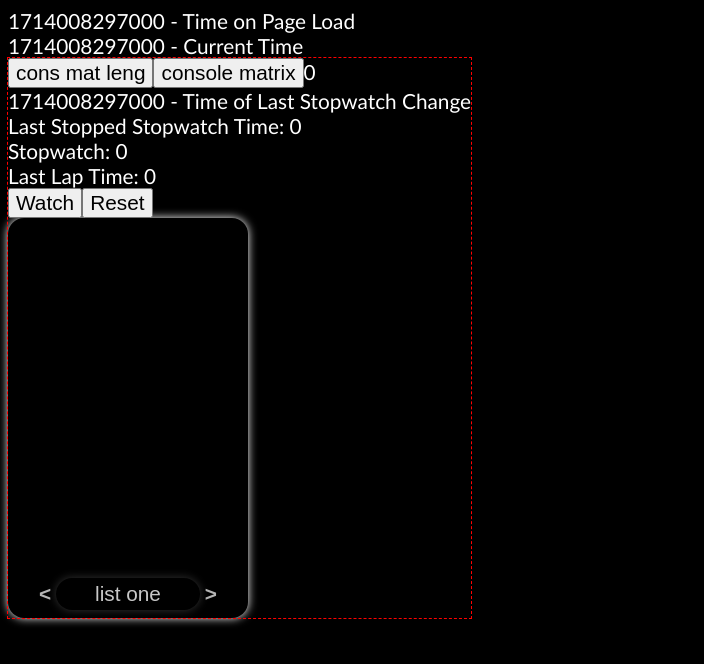
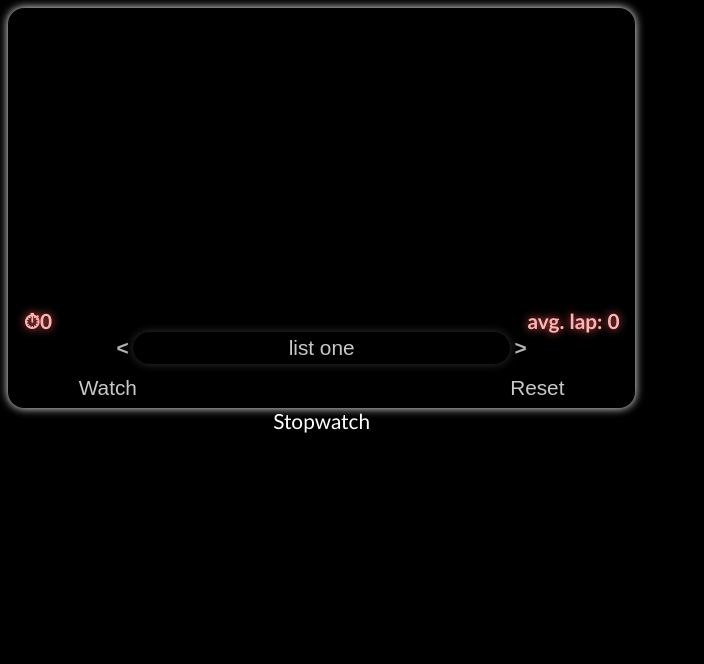
Before and after one commit to moefingers/react-timer_stop-watch, a React (Vite) app: page / in a window 1280 px wide. Shown: the top 664 px of the page, without its empty margins (0-704 px from the left). Built offline with nearby package versions, Linux system fonts and the light colour scheme.

Commit message:
added avg laptime

```diff
--- a/src/App.css
+++ b/src/App.css
@@ -8,6 +8,7 @@ body{
   font-family:  'Gill Sans', 'Gill Sans MT', "Calibri", 'Trebuchet MS', sans-serif;
 
   animation: fadeInAnimation ease 1s;
+  overflow-x: hidden;
 }
 
 
@@ -16,20 +17,25 @@ body *{
   font-size: 1.3rem;
 }
 
-.stopwatch-container {
+/* .stopwatch-container {
   outline: 1px dashed red
+} */
+.title{
+  margin: auto;
 }
 
 .stopwatch-list-container {
   border-radius: 1rem;
   box-shadow: 0 0 10px rgba(255,255,255,1);
   height: 50vh;
-  width: 30vh;
+  width: 49vw;
   overflow: hidden;
 }
 
+
+
 .stopwatch-scroll-container{
-  height: 90%;
+  height: 75%;
   width: 100%;
   overflow-x:hidden;
   overflow-y:scroll;
@@ -37,20 +43,36 @@ body *{
   box-sizing: content-box;
 }
 
+.stopwatch-time-container{
+  margin:auto;
+  width: 95%;
+  height:5%;
+  background:transparent;
+  display: flex;
+  align-items:baseline;
+  justify-content: space-between
+}
+.stopwatch-time, .average-stopwatch-lap{
+  text-shadow: 0 0 10px rgba(255,100,100,1);
+  color: rgba(255,180,180,1);
+  font-weight:900
+}
+
 
 .stopwatch-list-navigation-container{
   margin: 0 auto;
   padding: 0;
-  height:8%;
+  height:10%;
   width: 100%;
-  margin-bottom: 2%;
   display: flex;
   justify-content: center;
+  align-items: center;
   position: relative;
 }
 
 .stopwatch-input-container{
   width: 60%;
+  height: 80%;
   display:flex;
   justify-content: center;
 }
@@ -79,6 +101,7 @@ input.stopwatch-list-name-input:focus{
   outline: 0;
   text-shadow: 0 0 10px rgba(255,255,255,1);
   box-shadow: 0 0 10px rgba(255,255,255,1);
+  color: rgba(255,255,255,1);
   font-size:1.5rem;
 
 }
@@ -161,6 +184,29 @@ input.stopwatch-list-name-input:focus{
 }
 
 
+.stopwatch-control-button-container{
+  height:10%;
+  width: 80%;
+  margin: auto;
+  display: flex;
+  justify-content: space-between;
+  align-items: center;
+}
+.stopwatch-control-button{
+height: 80%;
+background: black;
+color: rgba(200,200,200,1);
+border: 0;
+padding: 0 .5rem;
+transition: .5s;
+/* outline: 1px solid white; */
+}
+.stopwatch-control-button:hover{
+  color: rgba(255,255,255,1);
+  text-shadow: 0 0 1rem rgba(255,255,255,1);
+  font-size: 1.5rem;
+  transition: .3s;
+}
 
 
 .stopwatch-unordered-list{
@@ -171,10 +217,12 @@ input.stopwatch-list-name-input:focus{
 
 .stopwatch-unordered-list > li{
   transition: .5s;
+  font-size: 1.25rem;
 }
 
-.stopwatch-unordered-list > li.shown{
-  opacity: 1;
+.stopwatch-unordered-list > li:hover{
+  transition: .2s;
+  font-size: 1.45rem;
 }
 
 .stopwatch-unordered-list > li:hover .stopwatch-time-reason{
--- a/src/App.jsx
+++ b/src/App.jsx
@@ -20,8 +20,8 @@ const [timeOnPageLoad, setTimeOnPageLoad] = useState(Date.now())
   return (
     <div className='app-container'>
 
-      <div className='development'>{timeOnPageLoad} - Time on Page Load</div>
-      <div className='development'>{currentTime} - Current Time</div>
+      {/* <div className='development'>{timeOnPageLoad} - Time on Page Load</div>
+      <div className='development'>{currentTime} - Current Time</div> */}
       <Stopwatch/>
     </div>
   )
--- a/src/assets/Animations.js
+++ b/src/assets/Animations.js
@@ -1,9 +1,17 @@
 export const fadeOpacityIn = [{opacity: 0}, {opacity: 1}]
 
-export const slideInFromLeft = [{transform: 'translateX(-100%)'}, {transform: 'translateX(0)'}]
+// export const slideInFromLeft = [{transform: 'translateX(-100%)'}, {transform: 'translateX(0)'}]
 
-export const slideInFromRight = [{transform: 'translateX(100%)'}, {transform: 'translateX(0)'}]
+// export const slideInFromRight = [{transform: 'translateX(100%)'}, {transform: 'translateX(0)'}]
 
-export const slideOutToRight = [{transform: 'translateX(0)'}, {transform: 'translateX(100%)'}]
+// export const slideOutToRight = [{transform: 'translateX(0)'}, {transform: 'translateX(100%)'}]
 
-export const slideOutToLeft = [{transform: 'translateX(0)'}, {transform: 'translateX(-100%)'}]
+// export const slideOutToLeft = [{transform: 'translateX(0)'}, {transform: 'translateX(-100%)'}]
+
+export const slideInFromLeft = [{transform: 'translateX(-100%)', opacity: 0}, {transform: 'translateX(0)', opacity: 1}]
+
+export const slideInFromRight = [{transform: 'translateX(100%)', opacity: 0}, {transform: 'translateX(0)', opacity: 1}]
+
+export const slideOutToRight = [{transform: 'translateX(0)', opacity: 1}, {transform: 'translateX(100%)', opacity: 0}]
+
+export const slideOutToLeft = [{transform: 'translateX(0)', opacity: 1}, {transform: 'translateX(-100%)', opacity: 0}]
--- a/src/stopwatch/Stopwatch.jsx
+++ b/src/stopwatch/Stopwatch.jsx
@@ -11,13 +11,15 @@ export default function Stopwatch() {
 const [timeOfLastStopwatchChange, setTimeOfLastStopwatchChange] = useState(Date.now()) // Time of Last Stopwatch Change // time stamp IE 1714009411220 ms
 const [lastStoppedStopwatchTime, setLastStoppedStopwatchTime] = useState(0) // Old Stopwatch Time to record previous active time // Not timestamp IE 3000 ms
 const [lastLapStopwatchTime, setLastLapStopwatchTime] = useState(0) // Old Stopwatch Time to record previous lap time // Not timestamp IE 3000 ms
+const [avgLapTime, setAvgLapTime] = useState(0) // stored average lap time
 const [stopwatchTime, setStopwatchTime] = useState(0) // Stopwatch Time (total time while active) // Not timestamp IE 3123 ms
 const [useIntervalActive, setUseIntervalActive] = useState(false) // Use Interval Active State (to turn on and on recording of time difference since last activation)// true = on / false = off
 const [lapAndStopped, setLapAndStopped] = useState(false)
 
+
 // const [stopwatchListMatrix, setStopwatchListMatrix] = useState([{name: "list one", array: [{time: 333, lastDifference: 4, reason: 'Stopped'}]}])
 
-const defaultStopwatchListItemObject = {storedTime: 0, name: "list one", array: []}
+const defaultStopwatchListItemObject = { storedTime: 0, name: "list one", array: []}
 const [stopwatchListObject, setStopwatchListObject] = useState({0: defaultStopwatchListItemObject})
 const [stopwatchListSelectedPseudoIndex, setStopwatchListSelectedPseudoIndex] = useState(0)
 // function to run (resume) stopwatch
@@ -40,11 +42,14 @@ function addLapTimeToStopwatchArray(reason) {
   if(stopwatchTime === 0) return
   let alreadyContainsTimeType = ""  // initialize already contains situation
   let indexOfTimeObjectToUpdate
-
+  let lapArray = []
+  let totalLapTime = 0
   stopwatchListObject[stopwatchListSelectedPseudoIndex].array.forEach((object, index) => { // for each object {time: 999, reason: 'Lap' || 'Stopped' || 'Stopped and Lap'}
+    lapArray.push(object.lastDifference)
+    totalLapTime += object.lastDifference
     if(object.time === stopwatchTime){ // if time is the same
       if (object.reason === 'Stopped') {alreadyContainsTimeType = "Stopped"; indexOfTimeObjectToUpdate = index} // already contains time of the STOPPED reason
-      else if (object.reason === 'Lap' || object.reason === 'Stopped and Lap') {alreadyContainsTimeType = "Lap"} // already contains time of LAP or STOPPED AND LAP reason
+      else if (object.reason === 'Lap' || object.reason === 'Stop + Lap') {alreadyContainsTimeType = "Lap"} // already contains time of LAP or STOPPED AND LAP reason
     }
   }) // end for each
 
@@ -53,7 +58,7 @@ function addLapTimeToStopwatchArray(reason) {
     stopwatchListObject[stopwatchListSelectedPseudoIndex].array.splice(indexOfTimeObjectToUpdate, 1) // remove the old one from the array of times
     updateMatrix(stopwatchListSelectedPseudoIndex, {array: [
       ...stopwatchListObject[stopwatchListSelectedPseudoIndex].array,
-      {time: stopwatchTime, lastDifference: lastDifference, reason: 'Stopped and Lap'}
+      {time: stopwatchTime, lastDifference: lastDifference, reason: 'Stop + Lap'}
     ]})
 
 
@@ -68,6 +73,9 @@ function addLapTimeToStopwatchArray(reason) {
     ]})
 
   } // include old array and tag on time with LAP reason
+  let divisor = lapArray.length == 0 ? 1 : lapArray.length
+  console.log(`${totalLapTime} / ${divisor}`)
+  setAvgLapTime(totalLapTime / divisor)
 }
 // interval updates every number of ms while state active
 useInterval(() => {
@@ -76,10 +84,15 @@ useInterval(() => {
 
 
 
-    useEffect(() => {
-      if(lastStoppedStopwatchTime == stopwatchListObject[stopwatchListSelectedPseudoIndex].storedTime) return
-      updateMatrix(stopwatchListSelectedPseudoIndex, {storedTime: lastStoppedStopwatchTime})
-    }, [lastLapStopwatchTime])
+useEffect(() => {
+  if(lastStoppedStopwatchTime == stopwatchListObject[stopwatchListSelectedPseudoIndex].storedTime) return
+  updateMatrix(stopwatchListSelectedPseudoIndex, {storedTime: lastStoppedStopwatchTime})
+}, [lastLapStopwatchTime])
+
+useEffect(() => {
+  if(avgLapTime == stopwatchListObject[stopwatchListSelectedPseudoIndex].avgLapTime) return
+  updateMatrix(stopwatchListSelectedPseudoIndex, {avgLapTime: avgLapTime})
+}, [avgLapTime])
 // reset and create new list and then navigate to it with setlist
 function resetAndCreateNewList(event){
   setStopwatchTime(0);
@@ -133,7 +146,10 @@ useEffect(() => {
   setLastStoppedStopwatchTime(newTime)
   setLastLapStopwatchTime(newTime)
   setStopwatchTime(newTime)
-
+  if(stopwatchListObject[stopwatchListSelectedPseudoIndex]?.avgLapTime){
+    console.log("avg lap present")
+    setAvgLapTime(stopwatchListObject[stopwatchListSelectedPseudoIndex].avgLapTime)
+  } else {setAvgLapTime(0)}
 }, [ stopwatchListSelectedPseudoIndex])
 
 const stopwatchListNameInput = useRef()
@@ -150,29 +166,13 @@ const stopwatchScrollElement = useRef()
       if(stopwatchListDropdownScrollElement.current){
         let halfPad = (stopwatchListDropdownScrollElement.current.offsetWidth - stopwatchListDropdownScrollElement.current.clientWidth)/2
         stopwatchListDropdownScrollElement.current.style= `padding-left: ${halfPad}px; padding-right: ${halfPad}px`
-
+        stopwatchListDropdownScrollElement?.current?.children.length >0 && stopwatchListDropdownScrollElement?.current?.lastChild.scrollIntoView({behavior: "smooth"})
       }
-    }, [stopwatchListDropdownScrollElement.current])
-
-    useEffect(() => {
-      console.log(stopwatchListDropdownScrollElement?.current?.children)
-        stopwatchListDropdownScrollElement?.current?.children.length >0 && stopwatchListDropdownScrollElement?.current?.lastChild.scrollIntoView({behavior: "smooth"})
-    }, [stopwatchListDropdownScrollElement?.current?.children.length])
-
+    }, [stopwatchListObject])
 
     return (
         <div className="stopwatch-container">
-          <button className='console matrixlength' onClick={() => console.log(Object.keys(stopwatchListObject).length)}>cons mat leng</button>
-          <button className='console-log-matrix' onClick={() => console.log(stopwatchListObject)}>console matrix</button>{stopwatchListSelectedPseudoIndex}
-            <div>{timeOfLastStopwatchChange} - Time of Last Stopwatch Change</div>
-            <div>Last Stopped Stopwatch Time: {lastStoppedStopwatchTime}</div>
-            <div>Stopwatch: {stopwatchTime}</div>
-            <div>Last Lap Time: {lastLapStopwatchTime}</div>
-            <button onClick={() => runStopWatch()}>{useIntervalActive ? 'Stop' : 'Watch'}</button>
-            {!useIntervalActive && <button onClick={resetAndCreateNewList}>Reset</button>}
-            {!lapAndStopped&& !stopwatchTime == 0 && <button onClick={addLapTimeToStopwatchArray}>Lap</button>}
-
-            {true && <div ref={stopwatchListElement} className='stopwatch-list-container'>
+            {<div ref={stopwatchListElement} className='stopwatch-list-container'>
 
               <div ref={stopwatchScrollElement} className="stopwatch-scroll-container">
 
@@ -181,24 +181,33 @@ const stopwatchScrollElement = useRef()
                 ))}
                 </ul>
               </div>
+              <div className="stopwatch-time-container"><span className="stopwatch-time">⏱{stopwatchTime}</span><span className="average-stopwatch-lap">avg. lap: {Math.floor(avgLapTime)}</span></div>
               <div className='stopwatch-list-navigation-container'>
                 {!useIntervalActive && <button className='stopwatch-navigate-list-button' onClick={previousList}>&lt;</button>}
                 <div className="stopwatch-input-container">
                   <input onChange={updateListName} ref={stopwatchListNameInput} className='stopwatch-list-name-input' type="text" placeholder='Stopwatch List Name' defaultValue={stopwatchListObject[stopwatchListSelectedPseudoIndex].name}/>
-                  <div className="stopwatch-list-dropdown">
+                  {Object.keys(stopwatchListObject).length > 1 && <div className="stopwatch-list-dropdown">
                     <div ref={stopwatchListDropdownScrollElement} className="stopwatch-list-dropdown-scroll">
-                      {Object.keys(stopwatchListObject).length > 0 && Object.keys(stopwatchListObject).filter((key) => key != stopwatchListSelectedPseudoIndex).map((key, index) => (
+                      {Object.keys(stopwatchListObject).filter((key) => key != stopwatchListSelectedPseudoIndex).map((key, index) => (
                       <p className='stopwatch-list-dropdown-item' key={index} onClick={(event) => {setList(event, Number(key))}}>{stopwatchListObject[key].name}</p>
                     ))}
                     </div>
-                  </div>
+                  </div>}
                 </div>
                 {!useIntervalActive && <button className='stopwatch-navigate-list-button' onClick={nextList}>&gt;</button>}
               </div>
+              <div className="stopwatch-control-button-container"><button className='stopwatch-control-button' onClick={() => runStopWatch()}>{useIntervalActive ? 'Stop' : 'Watch'}</button>
+              {!useIntervalActive && <button className='stopwatch-control-button' onClick={resetAndCreateNewList}>Reset</button>}
+              {!lapAndStopped&& !stopwatchTime == 0 && <button className='stopwatch-control-button' onClick={addLapTimeToStopwatchArray}>Lap</button>}
+              </div>
+
+
 
             </div>}
 
 
+
+          <div className="title">Stopwatch</div>
       </div>
     )
 }
--- a/src/stopwatch/StopwatchTimeItem.jsx
+++ b/src/stopwatch/StopwatchTimeItem.jsx
@@ -23,7 +23,7 @@ export default function StopwatchTimeItem(props){
         }, 250);
     }, [])
     return (
-        <li href={"li-" + passedKey}
+        <li
         id={"li-" + passedKey} ref={stopwatchItemElement} className={`
         stopwatch-time-item
         ${reason === 'Stopped' ? 'text-shadow-blue'
```
